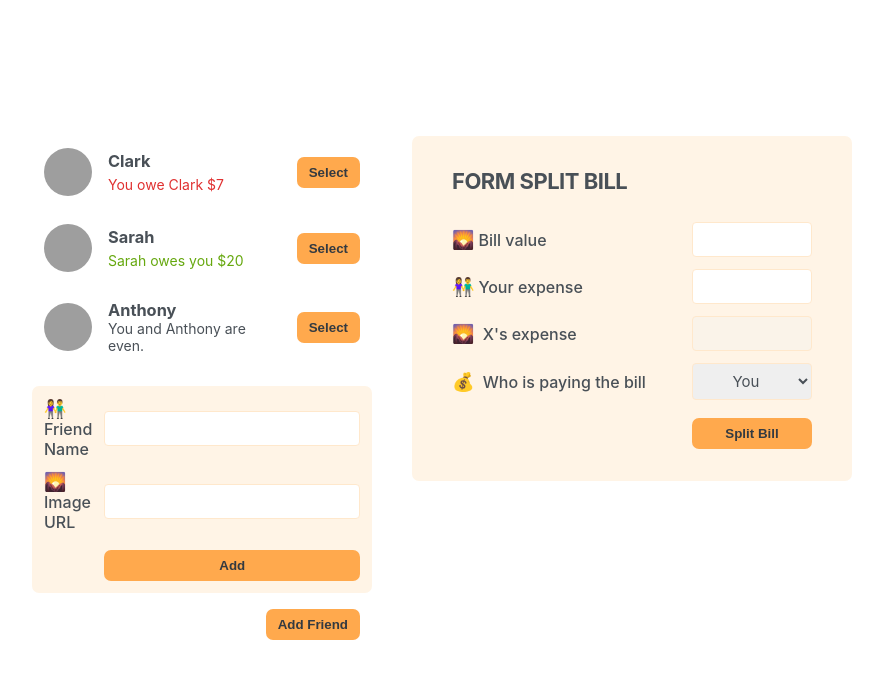
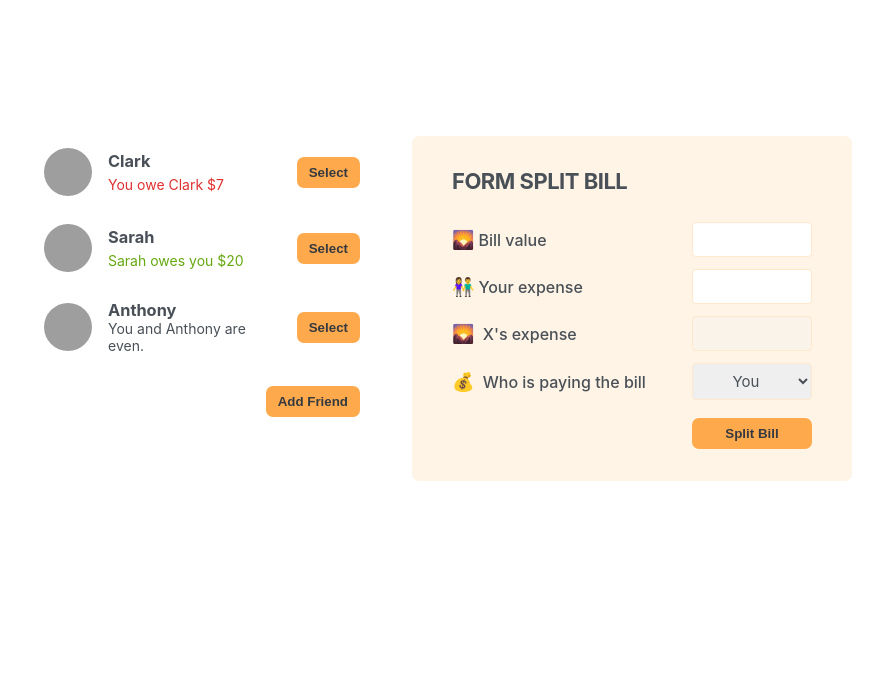
Before and after one commit to wangwiitao/Eat_N_Split, a React (Create React App) app: page / in a window 1280 px wide. Shown: the top 678 px of the page, without its empty margins (198-1081 px from the left). Built offline with nearby package versions, Linux system fonts and the light colour scheme; grey boxes are pictures that could not be loaded.

Commit message:
display form toggle

```diff
--- a/src/App.js
+++ b/src/App.js
@@ -1,3 +1,4 @@
+import { useState } from "react";
 const initialFriends = [
   {
     id: 118836,
@@ -20,12 +21,19 @@
 ];
 
 export default function App() {
+  const [showAddFriend, setShowAddFriend] = useState(false);
+
+  function handleShowAddFriend() {
+    setShowAddFriend((show) => !show);
+  }
   return (
     <div className="app">
       <div className="sidebar">
         <FriendList />
-        <FormAddFriend />
-        <Button>Add Friend</Button>
+        <FormAddFriend showAddFriend={showAddFriend} />
+        <Button onClick={handleShowAddFriend}>
+          {showAddFriend ? "Close" : "Add Friend"}
+        </Button>
       </div>
       <FormSplitBill />
     </div>
@@ -64,11 +72,16 @@
     </li>
   );
 }
-function Button({ children }) {
-  return <button className="button">{children}</button>;
+function Button({ onClick, children }) {
+  return (
+    <button className="button" onClick={onClick}>
+      {children}
+    </button>
+  );
 }
-function FormAddFriend() {
+function FormAddFriend({ showAddFriend }) {
   return (
+    showAddFriend && (
       <form className="form-add-friend">
         <label>👫 Friend Name</label>
         <input type="text" />
@@ -76,6 +89,7 @@
         <input type="text" />
         <Button>Add</Button>
       </form>
+    )
   );
 }
 
```
Lines whose indentation alone changed are shown as unchanged.
